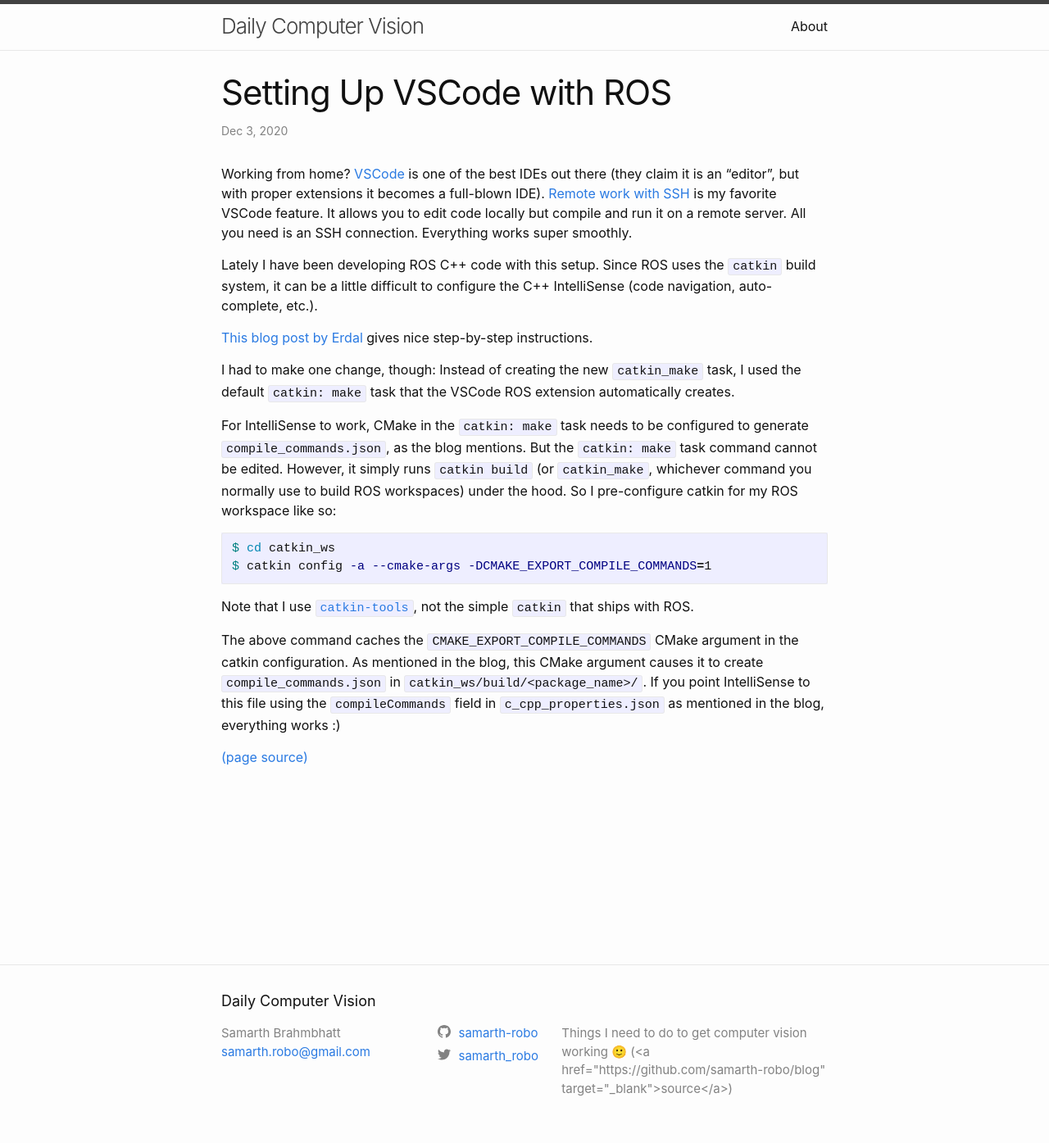
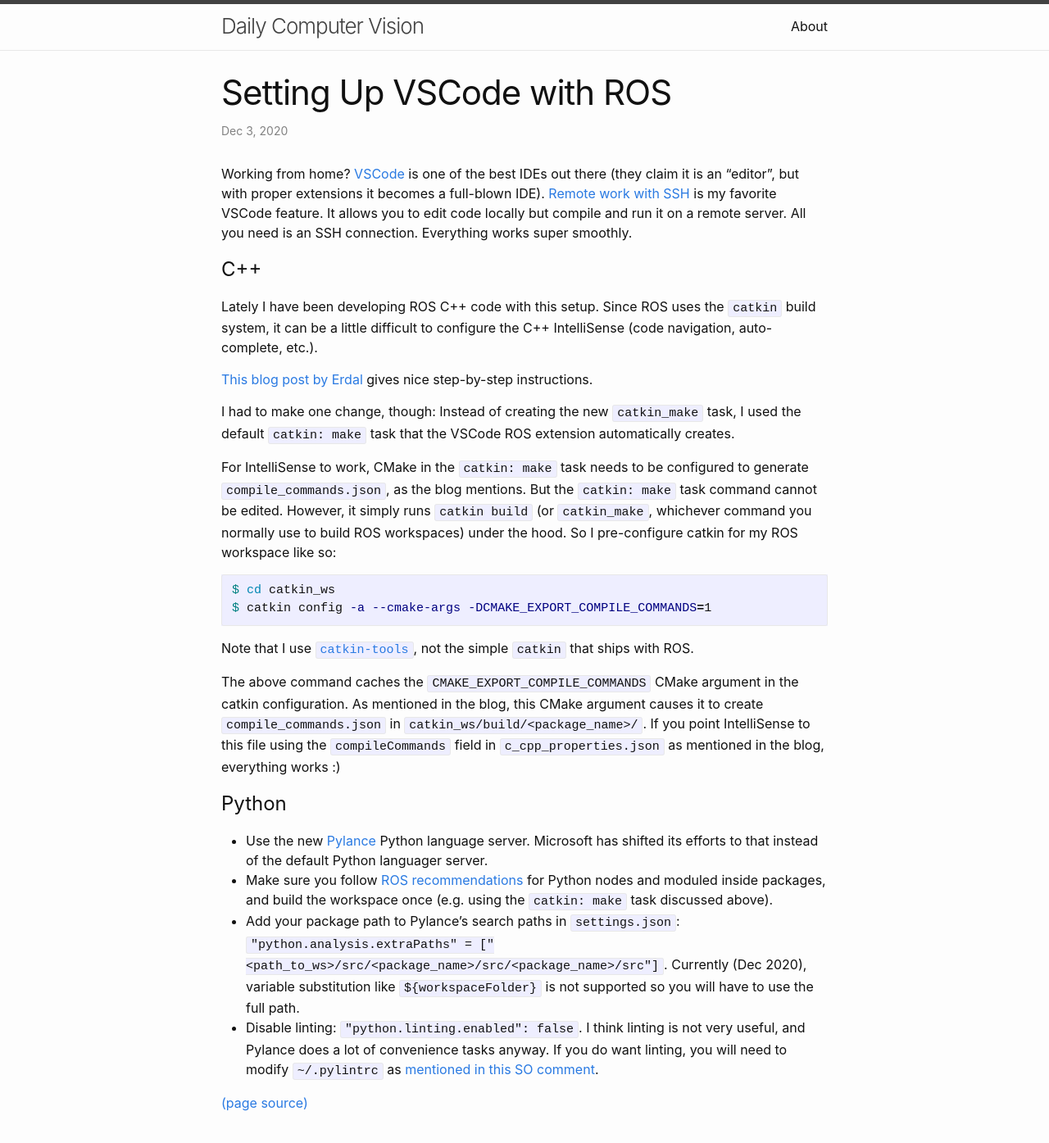
Before and after one commit to samarth-robo/blog, a Jekyll site: the page built from _posts/2020-12-03-vscode_ros.md, in a window 1280 px wide and 1400 px high. Shown: the top 1395 px of the window at 82% size. Built offline with Jekyll 4.4.1, drawn with Linux system fonts in a browser that asks for light colours; emoji names are drawn with the system emoji font; comment, search, counter and statistics services are not loaded.

Commit message:
add VSCode Python info

```diff
--- a/_posts/2020-12-03-vscode_ros.md
+++ b/_posts/2020-12-03-vscode_ros.md
@@ -6,6 +6,7 @@ tags: [remote_work]
 
 Working from home? [VSCode](https://code.visualstudio.com) is one of the best IDEs out there (they claim it is an "editor", but with proper extensions it becomes a full-blown IDE). [Remote work with SSH](https://code.visualstudio.com/docs/remote/ssh) is my favorite VSCode feature. It allows you to edit code locally but compile and run it on a remote server. All you need is an SSH connection. Everything works super smoothly.
 
+# C++
 Lately I have been developing ROS C++ code with this setup. Since ROS uses the `catkin` build system, it can be a little difficult to configure the C++ IntelliSense (code navigation, auto-complete, etc.).
 
 [This blog post by Erdal](https://erdalpekel.de/?p=157) gives nice step-by-step instructions.
@@ -22,3 +23,12 @@ $ catkin config -a --cmake-args -DCMAKE_EXPORT_COMPILE_COMMANDS=1
 Note that I use [`catkin-tools`](https://catkin-tools.readthedocs.io/), not the simple `catkin` that ships with ROS.
 
 The above command caches the `CMAKE_EXPORT_COMPILE_COMMANDS` CMake argument in the catkin configuration. As mentioned in the blog, this CMake argument causes it to create `compile_commands.json` in `catkin_ws/build/<package_name>/`. If you point IntelliSense to this file using the `compileCommands` field in `c_cpp_properties.json` as mentioned in the blog, everything works :)
+
+# Python
+- Use the new [Pylance](https://devblogs.microsoft.com/python/announcing-pylance-fast-feature-rich-language-support-for-python-in-visual-studio-code/)
+Python language server. Microsoft has shifted its efforts to that instead of the default Python languager server.
+- Make sure you follow [ROS recommendations](http://docs.ros.org/en/api/catkin/html/howto/format2/installing_python.html#modules) for Python
+nodes and moduled inside packages, and build the workspace once (e.g. using the `catkin: make` task discussed above).
+- Add your package path to Pylance's search paths in `settings.json`: `"python.analysis.extraPaths" = ["<path_to_ws>/src/<package_name>/src/<package_name>/src"]`. Currently (Dec 2020), variable substitution like `${workspaceFolder}` is not supported so you will have to use the full path.
+- Disable linting: `"python.linting.enabled": false`. I think linting is not very useful, and Pylance does a lot of convenience tasks anyway. If you do want
+linting, you will need to modify `~/.pylintrc` as [mentioned in this SO comment](https://stackoverflow.com/questions/43574995/visual-studio-code-pylint-unable-to-import-protorpc#comment106946541_55915465).
```
